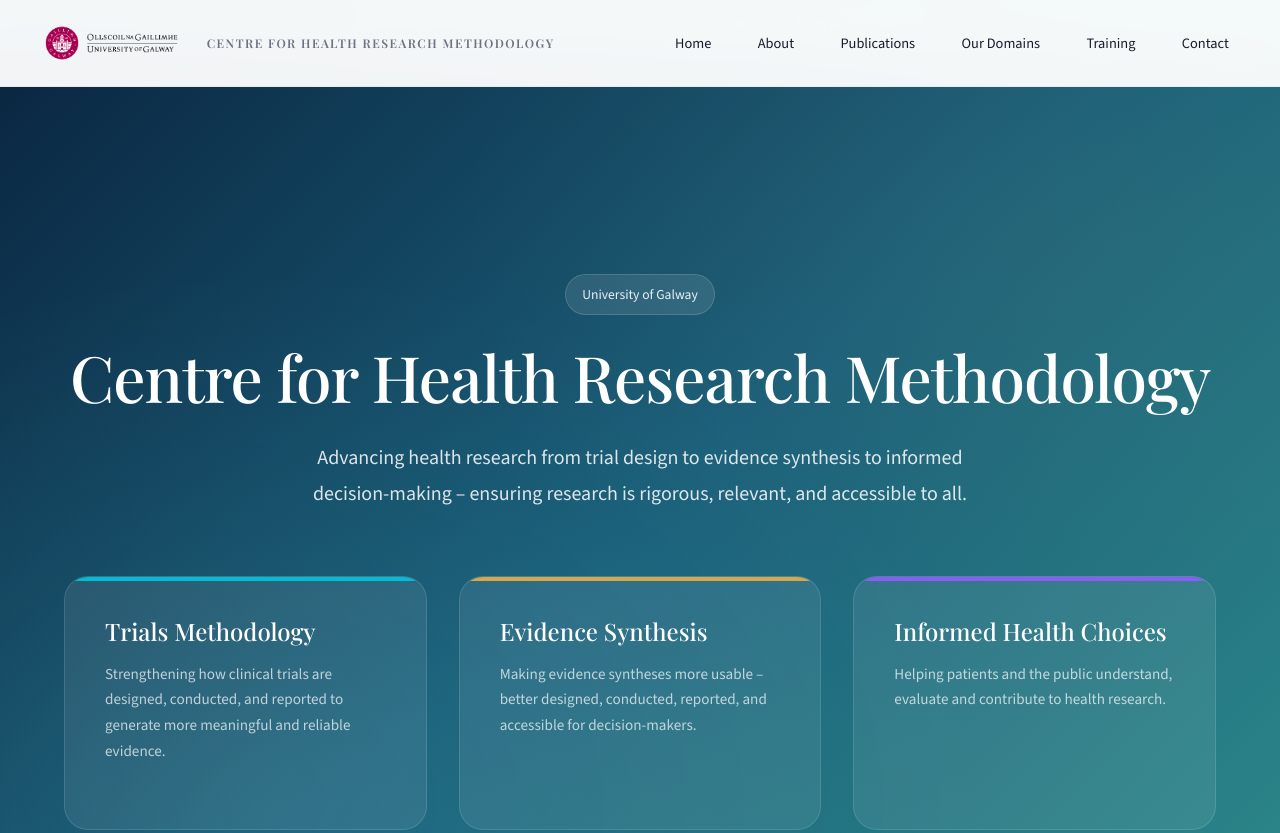
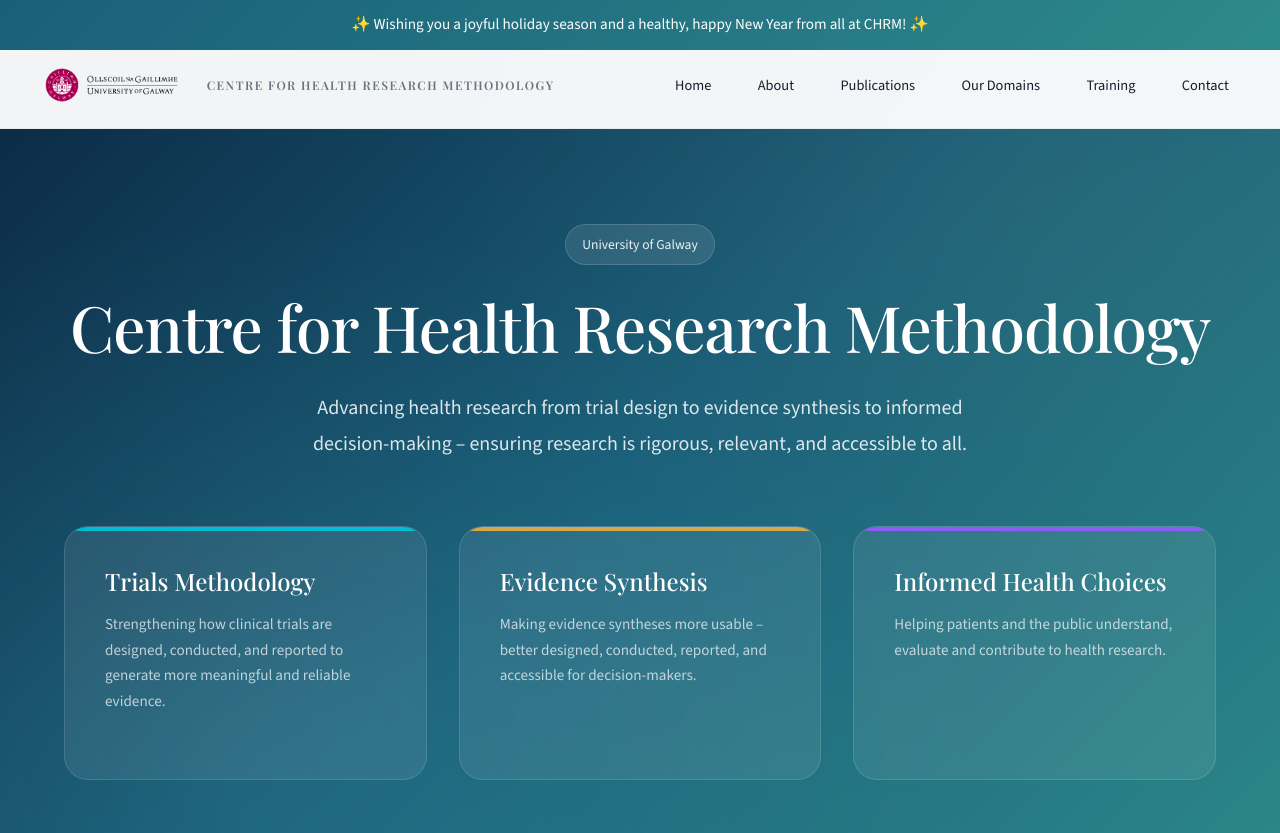
Before and after one commit to ddevane1/chrm, a plain HTML site: page index.html in a window 1280 px wide. Shown: the top 833 px of the page. Drawn offline with nearby package versions, Linux system fonts and the light colour scheme.

Commit message:
Fix holiday banner positioning above nav

```diff
--- a/index.html
+++ b/index.html
@@ -996,14 +996,14 @@
 </head>
 <body>
     <!-- Holiday Banner -->
-    <div style="background: linear-gradient(135deg, #1a5f7a 0%, #2d8a8a 100%); color: white; text-align: center; padding: 0.75rem 1rem; font-size: 0.95rem;">
+    <div id="holiday-banner" style="background: linear-gradient(135deg, #1a5f7a 0%, #2d8a8a 100%); color: white; text-align: center; padding: 0.75rem 1rem; font-size: 0.95rem; position: fixed; top: 0; left: 0; right: 0; z-index: 1001;">
         ✨ Wishing you a joyful holiday season and a healthy, happy New Year from all at CHRM! ✨
     </div>
 
     <div class="pattern-bg"></div>
 
     <!-- Navigation -->
-    <nav id="navbar">
+    <nav id="navbar" style="top: 42px;">
         <div class="nav-container">
             <a href="index.html" class="nav-logo">
                 <img src="images/university-galway-logo.png" alt="University of Galway Logo" class="uni-logo">
```
